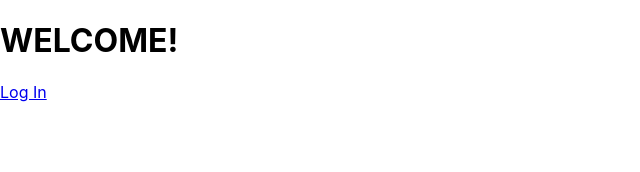
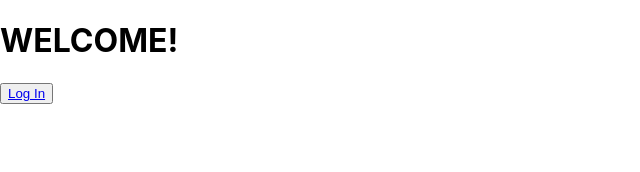
Before and after one commit to 730photo/visionBoard, a React (Create React App) app in the folder client/: page / in a window 1280 px wide. Shown: the top 172 px of the page, without its empty margins (0-640 px from the left). Built offline with nearby package versions, Linux system fonts and the light colour scheme.

Commit message:
added Login button

```diff
--- a/client/src/components/Home.js
+++ b/client/src/components/Home.js
@@ -10,7 +10,7 @@ export default class Home extends Component {
     return (
       <div>
         <h1>WELCOME!</h1>
-        <Link to='/login'>Log In</Link>
+        <button><Link to='/login'>Log In</Link></button>
       </div>
     )
   }
```
